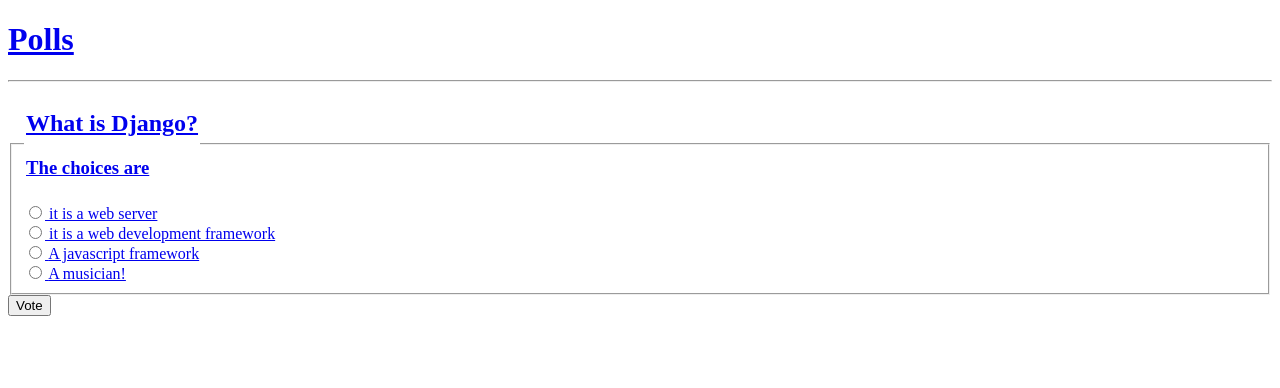
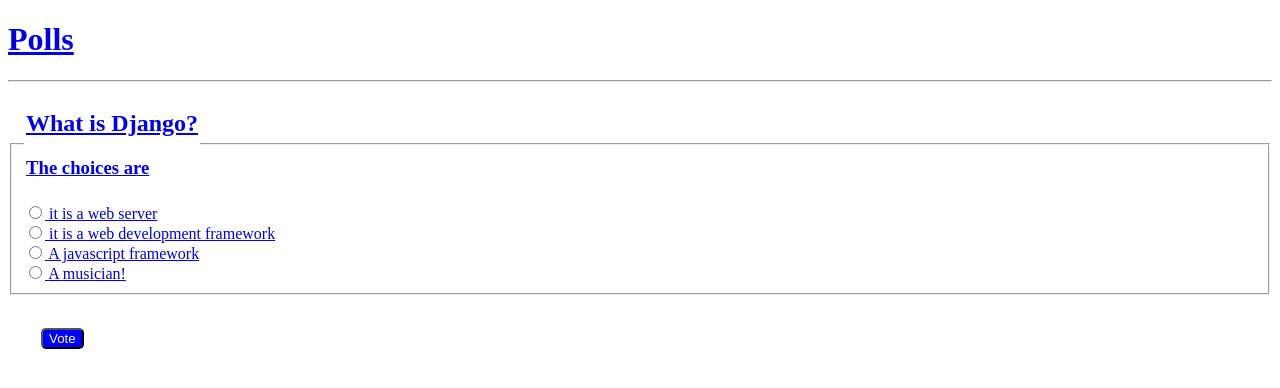
Before and after one commit to daveeth/official_polls_tut_app, a Django app: page /polls/2/ in a window 1280 px wide. Shown: the top 388 px of the page. Run offline with Django 4.2, Linux system fonts and the light colour scheme; data comes from the database, SQL or seed files in the repository.

Commit message:
changed some styles

```diff
--- a/polls/static/polls/style.css
+++ b/polls/static/polls/style.css
@@ -2,3 +2,10 @@
 h1 {
 	color: indianred;
 }
+
+.btn_submit {
+	margin: 33px;
+	background-color: blue;
+	color: black;
+	border-radius: 5px;
+}
--- a/polls/templates/polls/detail.html
+++ b/polls/templates/polls/detail.html
@@ -23,7 +23,9 @@
 				<label for="choice-{{forloop.counter}}" >{{ch.choice_text}}</label><br>
 			{% endfor %}
 		</fieldset>
-		<input type="submit" name="btn_submit_vote" value="Vote">
+		<input class="btn_submit"
+			style="margin: 33px; background-color: blue;color: white;border-radius: 5px;"
+			type="submit" name="btn_submit_vote" value="Vote">
 	</form>
 
 {% endblock body %}
```
Also changed, not shown: .github/workflows/main.yml.
